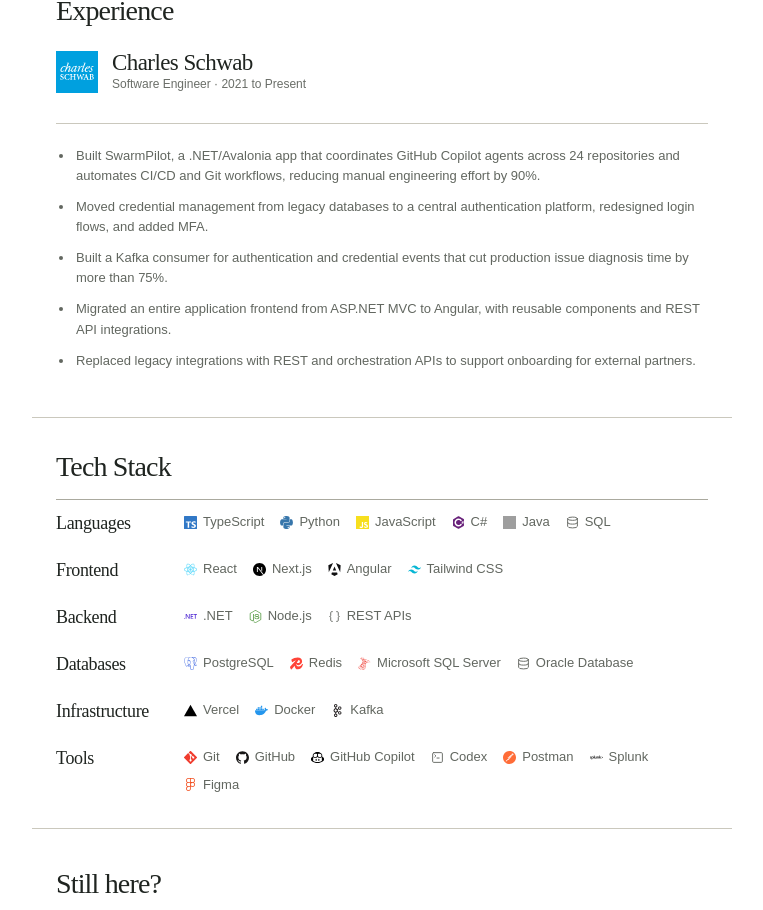
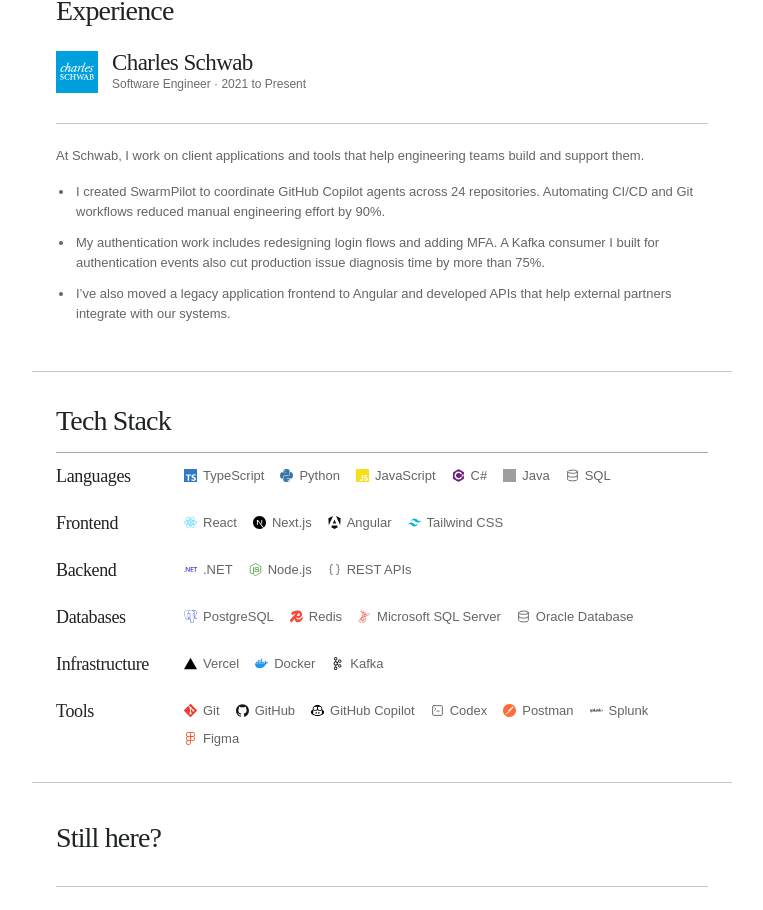
Before and after one commit to timwong101/my-portfolio, a React (Vite) app: page / in a window 1280 px wide. Shown: the part 1218-2128 px from the top of the page, without its empty margins (258-1021 px from the left). Built offline with nearby package versions, Linux system fonts and the light colour scheme; grey boxes are pictures that could not be loaded; a web font is replaced by a local one.

Commit message:
Give experience section a concise portfolio-focused narrative

```diff
--- a/src/App.tsx
+++ b/src/App.tsx
@@ -65,11 +65,9 @@
 ];
 
 const experienceHighlights = [
-  'Built SwarmPilot, a .NET/Avalonia app that coordinates GitHub Copilot agents across 24 repositories and automates CI/CD and Git workflows, reducing manual engineering effort by 90%.',
-  'Moved credential management from legacy databases to a central authentication platform, redesigned login flows, and added MFA.',
-  'Built a Kafka consumer for authentication and credential events that cut production issue diagnosis time by more than 75%.',
-  'Migrated an entire application frontend from ASP.NET MVC to Angular, with reusable components and REST API integrations.',
-  'Replaced legacy integrations with REST and orchestration APIs to support onboarding for external partners.',
+  'I created SwarmPilot to coordinate GitHub Copilot agents across 24 repositories. Automating CI/CD and Git workflows reduced manual engineering effort by 90%.',
+  'My authentication work includes redesigning login flows and adding MFA. A Kafka consumer I built for authentication events also cut production issue diagnosis time by more than 75%.',
+  'I’ve also moved a legacy application frontend to Angular and developed APIs that help external partners integrate with our systems.',
 ];
 
 function scrollToSection(sectionId?: string) {
@@ -284,9 +282,12 @@
                 <p className="meta">Software Engineer · 2021 to Present</p>
               </div>
             </div>
-            <ul className="experience-highlights">
-              {experienceHighlights.map((highlight) => <li key={highlight}>{highlight}</li>)}
-            </ul>
+            <div className="experience-work">
+              <p className="experience-intro">At Schwab, I work on client applications and tools that help engineering teams build and support them.</p>
+              <ul className="experience-highlights">
+                {experienceHighlights.map((highlight) => <li key={highlight}>{highlight}</li>)}
+              </ul>
+            </div>
           </div>
         </section>
 
--- a/src/index.css
+++ b/src/index.css
@@ -114,7 +114,9 @@
 .experience-logo { display: block; width: 42px; height: 42px; object-fit: contain; }
 .experience-company { margin: 0 0 3px; color: var(--text); font-family: var(--font-display); font-size: 23px; font-weight: 400; line-height: 1; letter-spacing: -.025em; }
 .meta { margin: 0; color: var(--muted); font: 12px/1.3 var(--font-body); }
-.experience-highlights { list-style: disc; margin: 0; padding: 22px 0 0 18px; border-top: 1px solid var(--line); color: var(--body-text); font-size: 13px; line-height: 1.55; }
+.experience-work { padding-top: 22px; border-top: 1px solid var(--line); color: var(--body-text); font-size: 13px; line-height: 1.55; }
+.experience-intro { margin: 0 0 16px; }
+.experience-highlights { list-style: disc; margin: 0; padding-left: 18px; }
 .experience-highlights li { padding-left: 2px; }
 .experience-highlights li + li { margin-top: 11px; }
 
```
